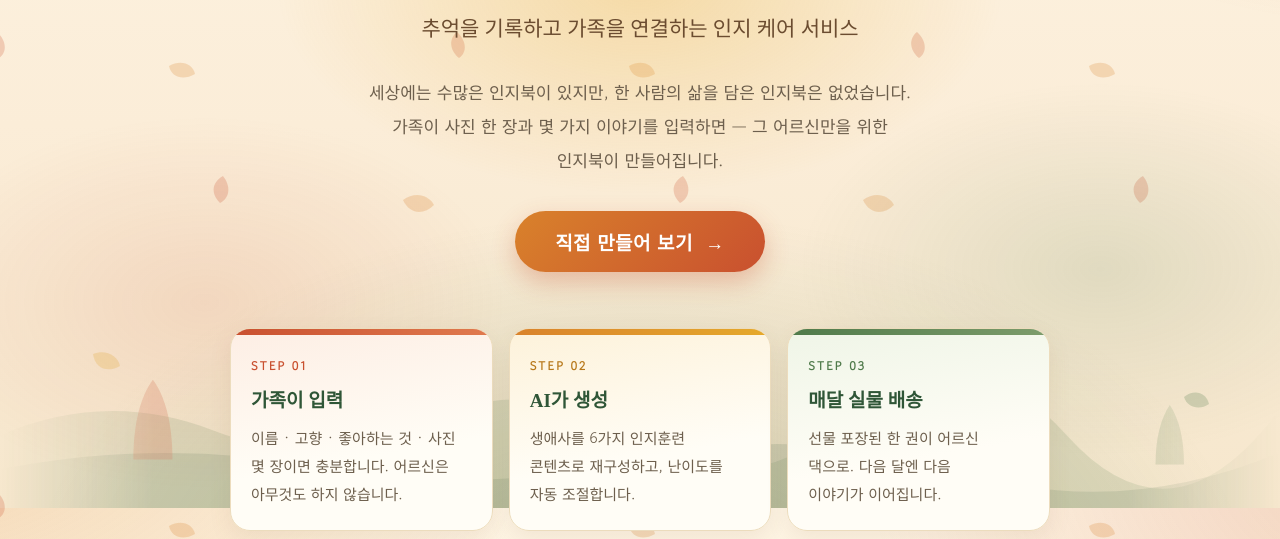
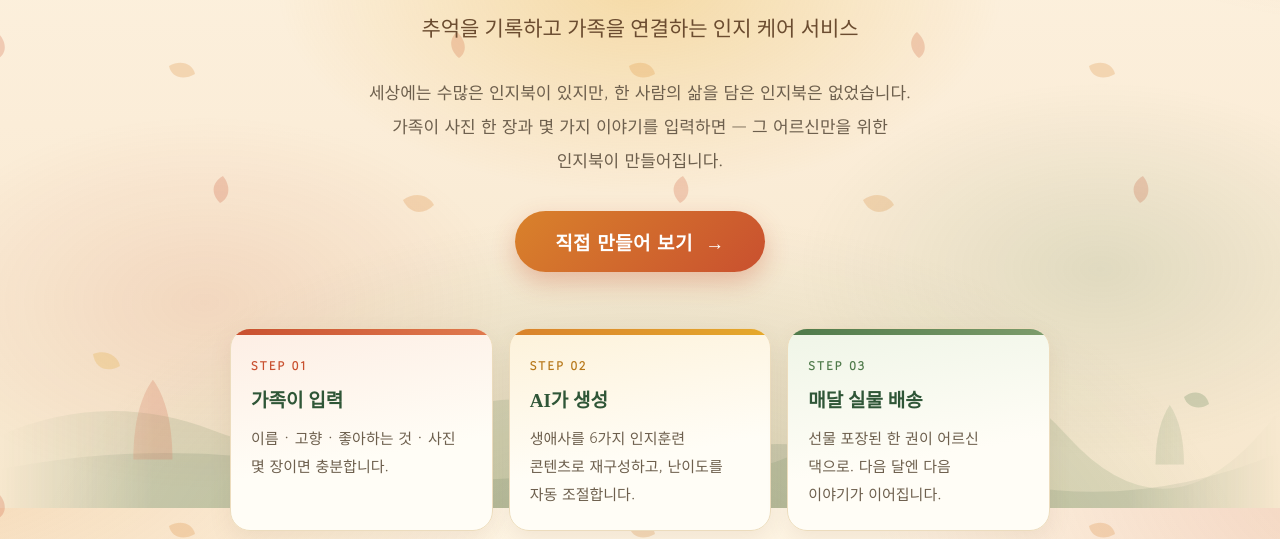
Before and after one commit to goel7162-sketch/yoonseul-demo, a plain HTML site: page index.html in a window 1280 px wide. Shown: the part 292-831 px from the top of the page. Drawn offline with Linux system fonts and the light colour scheme; a web font is replaced by a local one.

Commit message:
어르신 아무것도 하지 않습니다 문구 삭제

```diff
--- a/index.html
+++ b/index.html
@@ -450,7 +450,7 @@ input[type=text],input[type=number],select,textarea{border-radius:13px}
     가족이 사진 한 장과 몇 가지 이야기를 입력하면 — 그 어르신만을 위한 인지북이 만들어집니다.</p>
     <button class="cta" data-go="1">직접 만들어 보기 &nbsp;→</button>
     <div class="flow3">
-      <div class="c"><div class="n">STEP 01</div><h4>가족이 입력</h4><p>이름 · 고향 · 좋아하는 것 · 사진 몇 장이면 충분합니다. 어르신은 아무것도 하지 않습니다.</p></div>
+      <div class="c"><div class="n">STEP 01</div><h4>가족이 입력</h4><p>이름 · 고향 · 좋아하는 것 · 사진 몇 장이면 충분합니다.</p></div>
       <div class="c"><div class="n">STEP 02</div><h4>AI가 생성</h4><p>생애사를 6가지 인지훈련 콘텐츠로 재구성하고, 난이도를 자동 조절합니다.</p></div>
       <div class="c"><div class="n">STEP 03</div><h4>매달 실물 배송</h4><p>선물 포장된 한 권이 어르신 댁으로. 다음 달엔 다음 이야기가 이어집니다.</p></div>
     </div>
```
